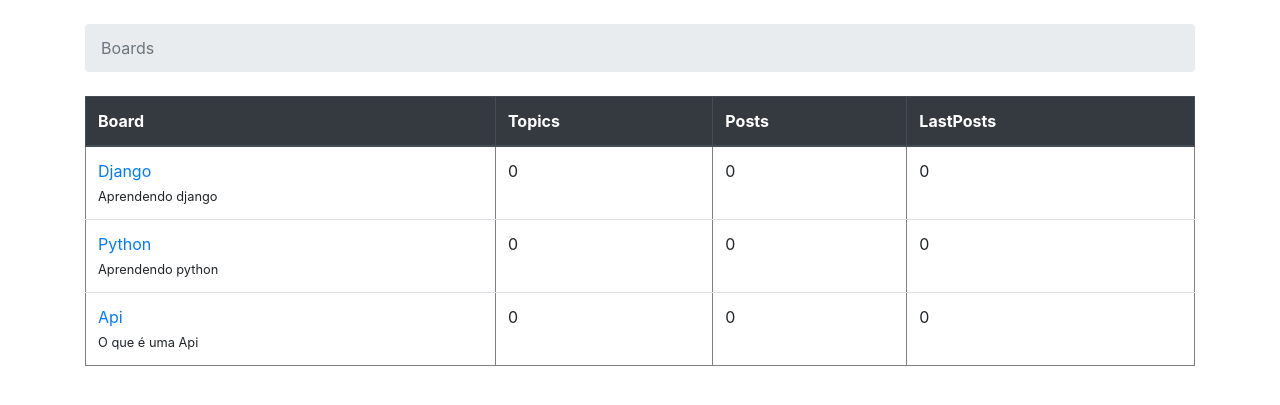
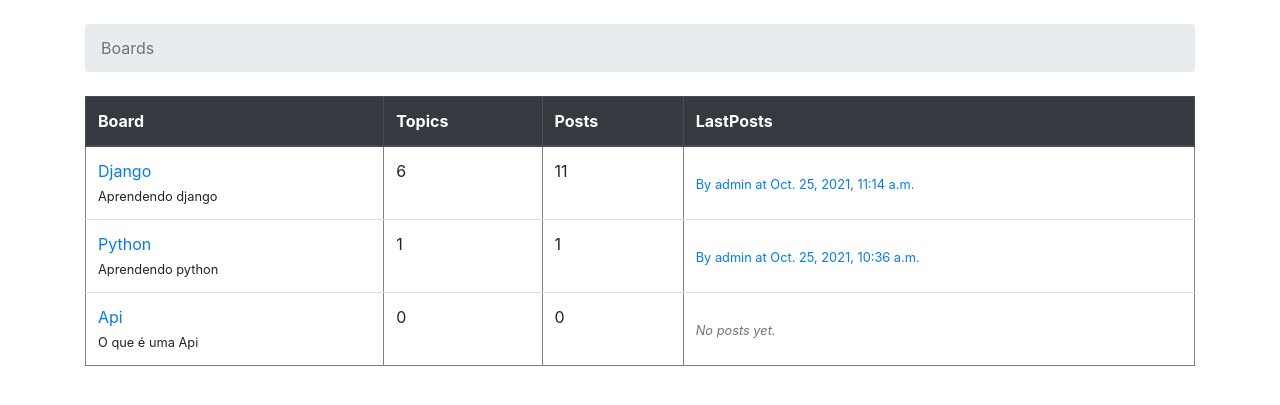
Before and after one commit to lairtonS1/projeto, a Django app: page / in a window 1280 px wide. Shown: the part 86-491 px from the top of the page. Run offline with Django 3.2, Linux system fonts and the light colour scheme; data comes from the database, SQL or seed files in the repository; both versions use the stored data as it was after the commit; some libraries are stand-ins or nearby versions.

Commit message:
criado sistema para exibir o numero de topics e posts e tambem exibir quem fez o ultimo post e em qual data e horario
Signed-off-by: Lairton da Silva <lairton20000309@gmail.com>

```diff
--- a/myproject/boards/models.py
+++ b/myproject/boards/models.py
@@ -2,9 +2,10 @@ from django.db import models
 from django.contrib.auth.models import User
 
 # Create your models here.
+from django.utils.text import Truncator
 
 
-class Board (models.Model):
+class Board(models.Model):
     name = models.CharField(max_length=100, unique=True)
     description = models.CharField(max_length=200)
     objetos = models.Manager()
@@ -12,13 +13,20 @@ class Board (models.Model):
     def __str__(self):
         return self.name
 
+    def get_post_count(self):
+        return Post.objetos.filter(topic__board=self).count()
 
-class Topic (models.Model):
+    def get_last_post(self):
+        return Post.objetos.filter(topic__board=self).order_by('-created_at').first()
+
+
+class Topic(models.Model):
     subject = models.CharField(max_length=255)
     last_update = models.DateTimeField(auto_now_add=True)
     starter = models.ForeignKey(User, related_name='topics', on_delete=models.CASCADE)
     board = models.ForeignKey(Board, related_name='topics', on_delete=models.CASCADE)
     objetos = models.Manager()
+
     def __str__(self):
         return self.subject
 
@@ -31,3 +39,7 @@ class Post(models.Model):
     updated_by = models.ForeignKey(User, related_name='+', null=True, on_delete=models.CASCADE)
     topic = models.ForeignKey(Topic, related_name="posts", on_delete=models.CASCADE)
     objetos = models.Manager()
+
+    def __str__(self):
+        truncated_message = Truncator(self.message)
+        return truncated_message.chars(30)
--- a/myproject/myproject/urls.py
+++ b/myproject/myproject/urls.py
@@ -44,6 +44,6 @@ urlpatterns = [
     path('', views.home, name="home"),
     path('board/<int:board_id>/', views.board_topics, name="board_topics"),
     path("board/<int:board_id>/new/", views.new_topic, name="new_topic"),
-    path('board/<int:id>/topics/<int:topics_id>/', views.topic_posts, name="topic_posts"),
+    path('board/<int:id>/topics/<int:topics_id>', views.topic_posts, name="topic_posts"),
     path('board/<int:id>/topics/<int:topics_id>/reply', views.reply_topic, name="reply_topic")
 ]
--- a/myproject/templates/home.html
+++ b/myproject/templates/home.html
@@ -24,10 +24,25 @@
                       <a href="{% url 'board_topics' board.id%}">{{board.name}}</a><br>
                        <small style="#888">{{board.description}}</small>
                   </td>
-                  <td>0</td>
-                  <td>0</td>
-                  <td>0</td>
-              </tr>
+                  <td>{{board.topics.count}}</td>
+                  <td>{{board.get_post_count}}</td>
+                   <td class="align-middle">
+            {% with post=board.get_last_post%}
+               {% if post %}
+              <small>
+                <a href="{% url 'topic_posts' board.id post.topic.id %}">
+                  By {{ post.created_by.username }} at {{ post.created_at }}
+                </a>
+              </small>
+                {% else %}
+                <small class="text-muted">
+                  <em>No posts yet.</em>
+                    </small>
+                 {% endif %}
+            {% endwith %}
+          </td>
+
+                </tr>
              {% endfor %}
              </tbody>
              </table>
```
Also changed, not shown: myproject/db.sqlite3.
